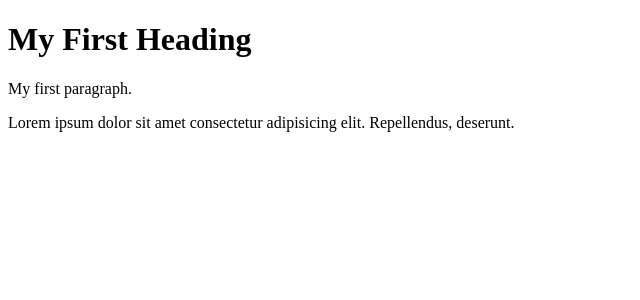
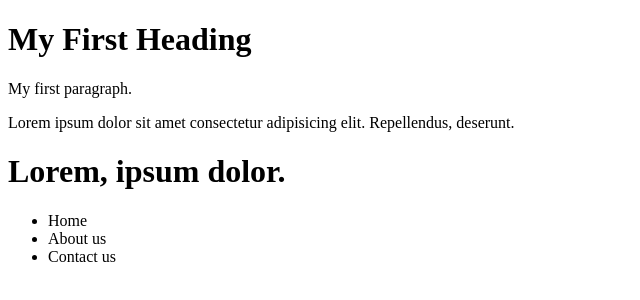
Before and after one commit to sumsagar19/learning-git, a plain HTML site: page index.html in a window 1280 px wide. Shown: the whole page, without its empty margins (0-640 px from the left). Drawn offline with Linux system fonts and the light colour scheme.

Commit message:
add a list

```diff
--- a/index.html
+++ b/index.html
@@ -4,8 +4,17 @@
 
 <h1>My First Heading</h1>
 <p>My first paragraph.</p>
+
 <title>Git website</title>
+
 <p>Lorem ipsum dolor sit amet consectetur adipisicing elit. Repellendus, deserunt.</p>
+
+<h1>Lorem, ipsum dolor.</h1>
+<ul>
+    <li>Home</li>
+    <li>About us</li>
+    <li>Contact us</li>
+</ul>
 
 </body>
 </html>
```
